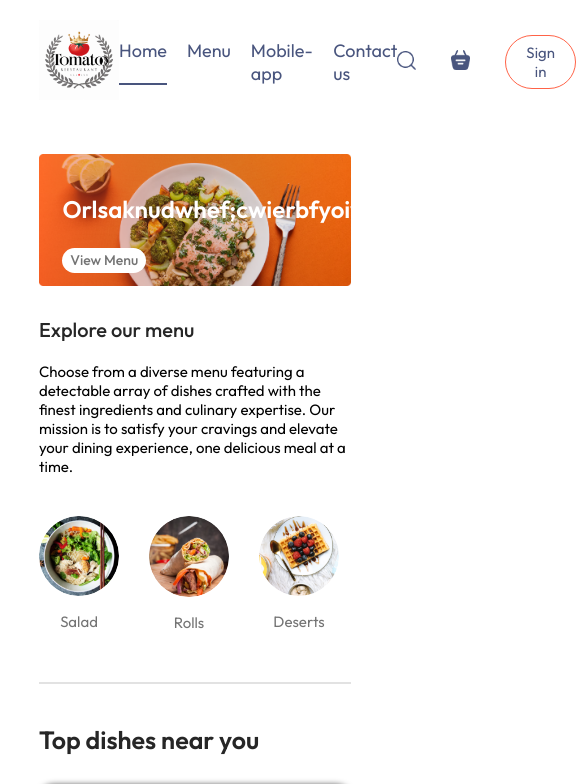
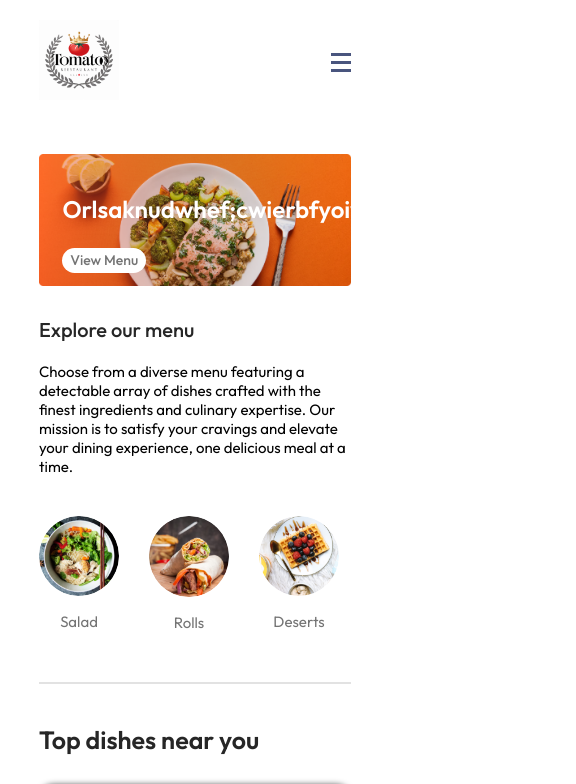
Before and after one commit to abhijeet-maity/Apna_Khana, a React (Vite) app: page / in a window 390 px wide. Shown: the top 784 px of the page, 576 px wide, since content can reach past the window. Built offline with nearby package versions, Linux system fonts and the light colour scheme.

Commit message:
added styles for hamburger menu

```diff
--- a/src/components/Navigation/Navbar.css
+++ b/src/components/Navigation/Navbar.css
@@ -67,6 +67,39 @@
     border: none;
     outline-color: tomato;
 }
+.Hamburger-menu {
+    display: none;
+    flex-direction: column;
+    gap: 5px;
+    cursor: pointer;
+}
+
+.Hamburger-menu .bar {
+    width: 25px;
+    height: 3px;
+    background-color: #49557e;
+    transition: all 0.3s ease;
+}
+.Navbar .dropdown {
+    width: 10em;
+    display: flex;
+    flex-direction: column;
+    gap: 15px;
+    padding: 12px;
+    border-radius: 4px;
+    background-color: #F96B28;
+    color: white;
+    position: absolute;
+    right: 0.5em;
+    top: 4.8em;
+    z-index: 999;
+}
+.Hamburger-menu .hammenu-signin-btn {
+    padding: 2px;
+    border: none;
+    text-align: left;
+    color: white;
+}
 
 @media (max-width: 1050px) {
     .Navbar .logo {
@@ -109,8 +142,28 @@
     }
 }
 
+
+
 @media (max-width: 780px) {
-    .nav-menu li {
+    .Navbar .nav-menu {
         display: none;
     }
+    .Navbar .navbar-right {
+        display: none;
+    }
+    .Hamburger-menu {
+        display: flex;
+    }
+
+    .Navbar .logo {
+        width: 80px;
+        height: 80px;
+    }
+
 }
+
+@media (max-width: 400px) {
+    .Hamburger-menu .bar {
+        width: 20px;
+    }
+}
```
